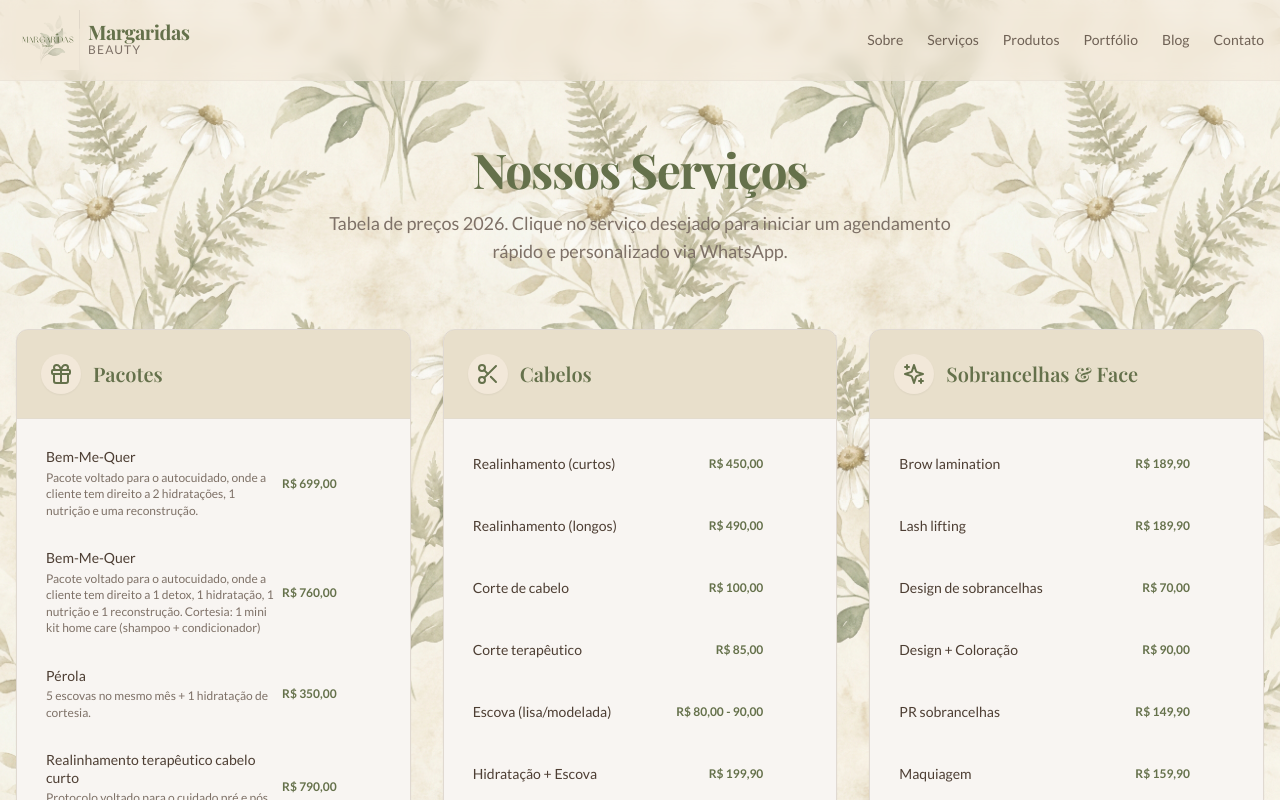
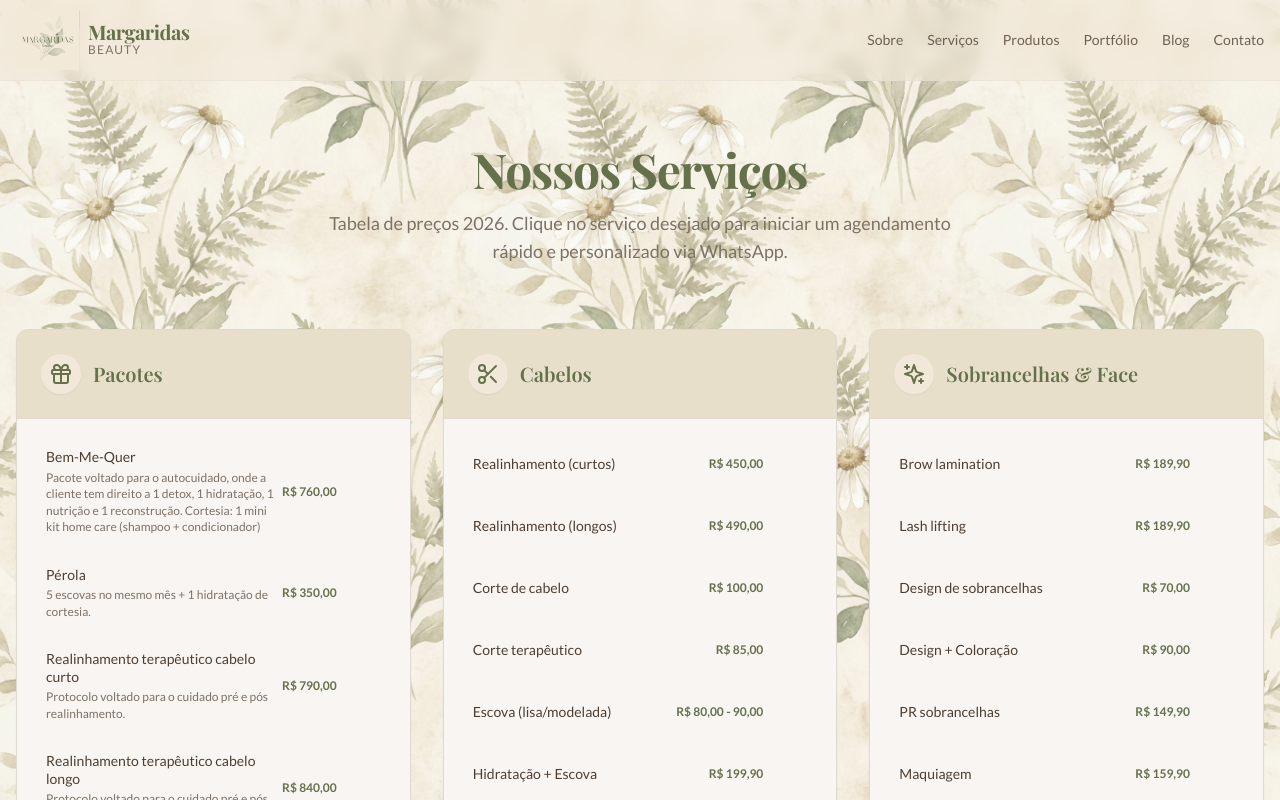
Before and after one commit to joaop0375/site-margaridas, a Next.js app: page /servicos in a window 1280 px wide. Shown: the top 800 px of the page. Built offline with nearby package versions, Linux system fonts and the light colour scheme; a web font is replaced by a local one.

Commit message:
fix: remove pacote Bem-me-quer de 699 reais

```diff
--- a/app/servicos/page.tsx
+++ b/app/servicos/page.tsx
@@ -17,11 +17,6 @@ const SERVICES: ServiceCategory[] = [
         category: "Pacotes",
         icon: Gift,
         items: [
-            {
-                name: "Bem-Me-Quer",
-                price: "R$ 699,00",
-                description: "Pacote voltado para o autocuidado, onde a cliente tem direito a 2 hidratações, 1 nutrição e uma reconstrução."
-            },
             {
                 name: "Bem-Me-Quer",
                 price: "R$ 760,00",
```
